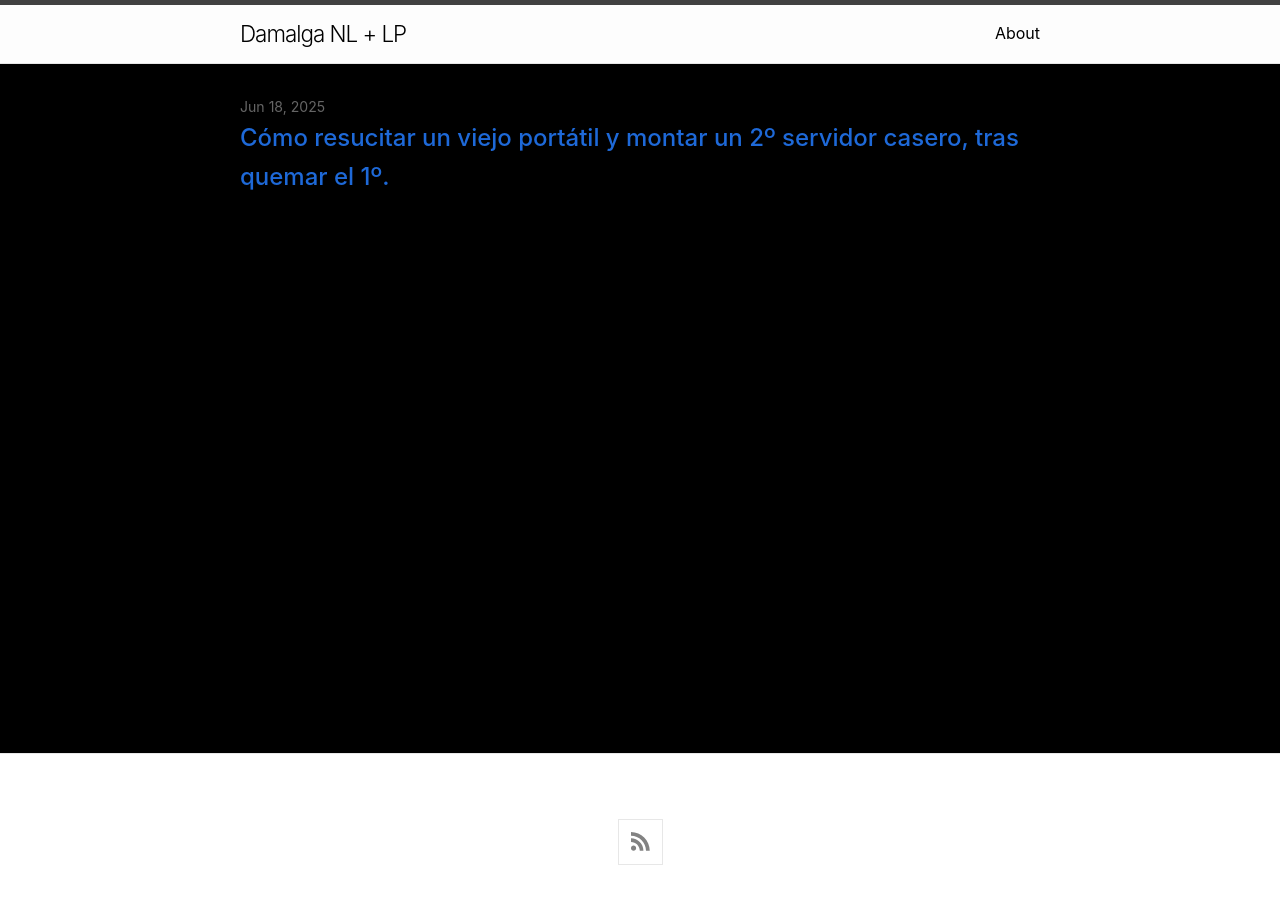
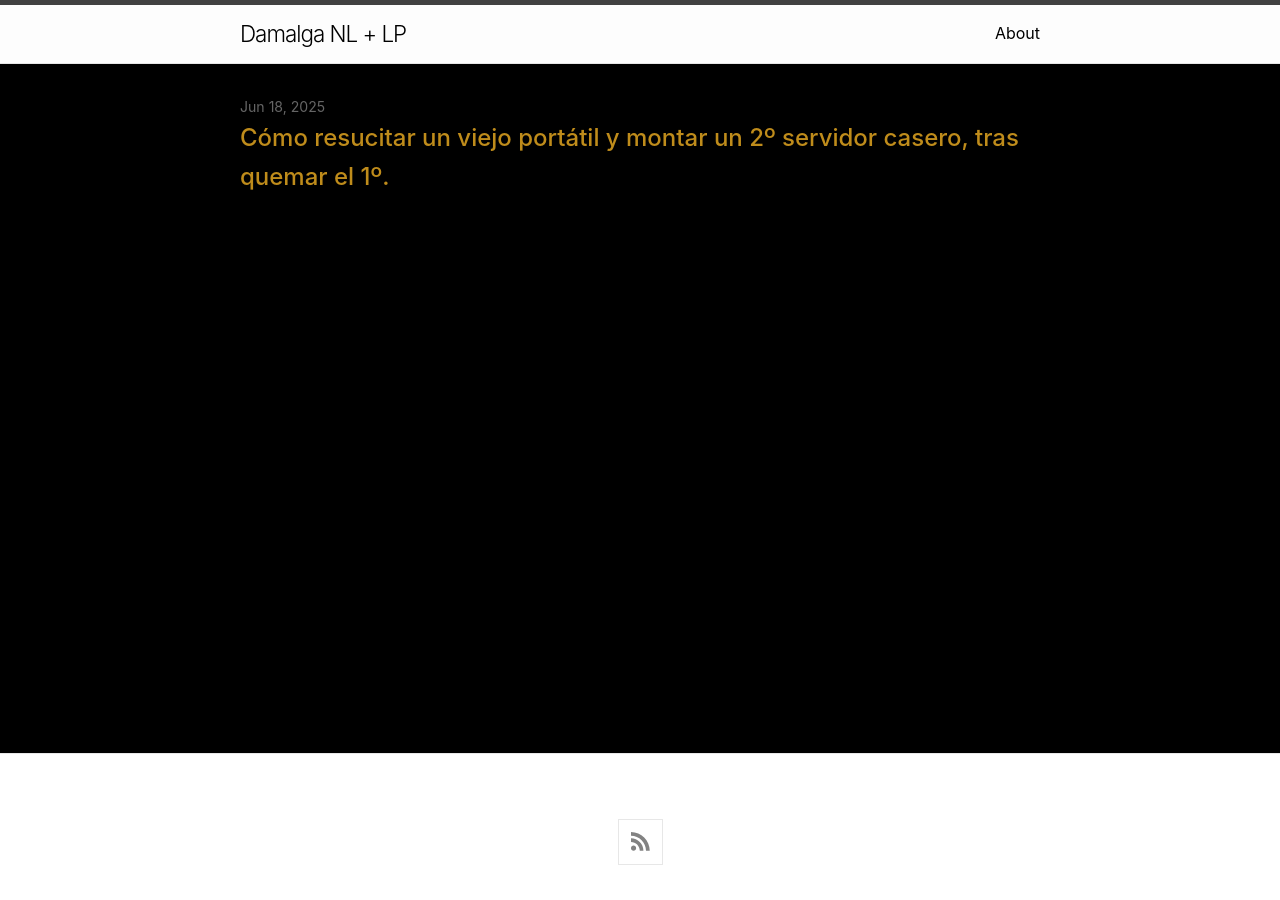
Before and after one commit to damalga/damalga-nl-lp, a Jekyll site: the page built from index.md, in a window 1280 px wide. Built offline with Jekyll 4.4.1, drawn with Linux system fonts in a browser that asks for light colours; some web fonts are replaced.

Commit message:
style changes

```diff
--- a/_sass/minima/custom-styles.scss
+++ b/_sass/minima/custom-styles.scss
@@ -19,6 +19,22 @@ body.site-body {
     background: black;
     color: white;
     font-family: Inter, sans-serif;
+    main.page-content{
+        .home{
+            ul.post-list{
+                li{
+                    h3{
+                        a{
+                            color: $damalga-yellow;
+                            &:visited{
+                                color: $damalga-blue;
+                            }
+                        }
+                    }
+                }
+            }
+        }
+    }
 }
 
 //Header
```
Also changed, not shown: _posts/2025-06-18-resucitar-viejo-portatil-y-montar-servidor.md (+4 -3 lines).
